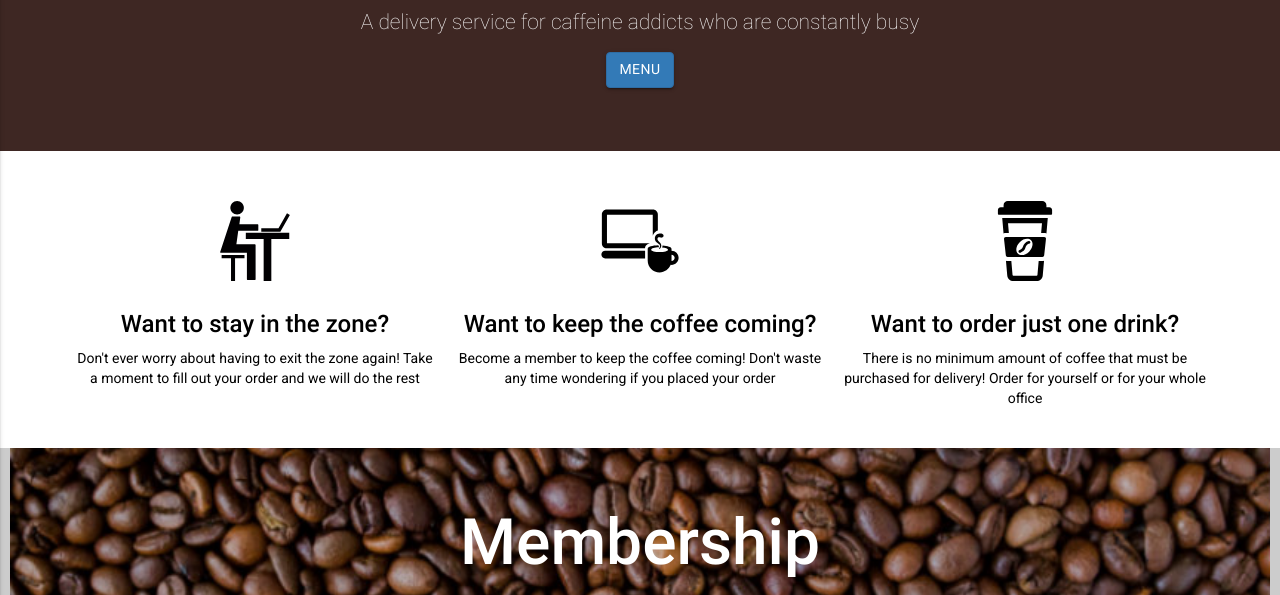
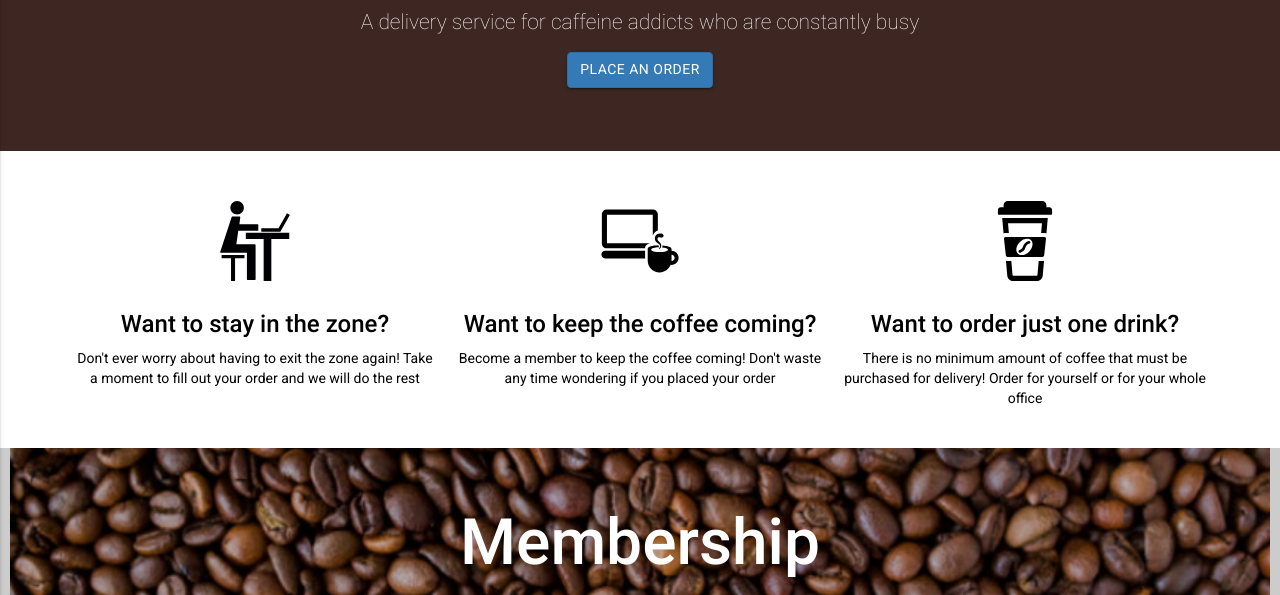
Before and after one commit to jberry93/koffee, a plain HTML site: page html/index.html in a window 1280 px wide. Shown: the part 204-799 px from the top of the page. Drawn offline with nearby package versions, Linux system fonts and the light colour scheme.

Commit message:
Added order button to index.html

```diff
--- a/html/index.html
+++ b/html/index.html
@@ -37,7 +37,7 @@
     <div class="jumbotron">
       <h1>Koffee Delivery</h1>
       <p>A delivery service for caffeine addicts who are constantly busy</p>
-      <p><a class="btn btn-primary waves-effect" href="menu.html" role="button">Menu</a></p>
+      <p><a class="btn btn-primary waves-effect" href="order.html" role="button">Place An Order</a></p>
     </div>
     <div class="container">
       <div class="row">
```
